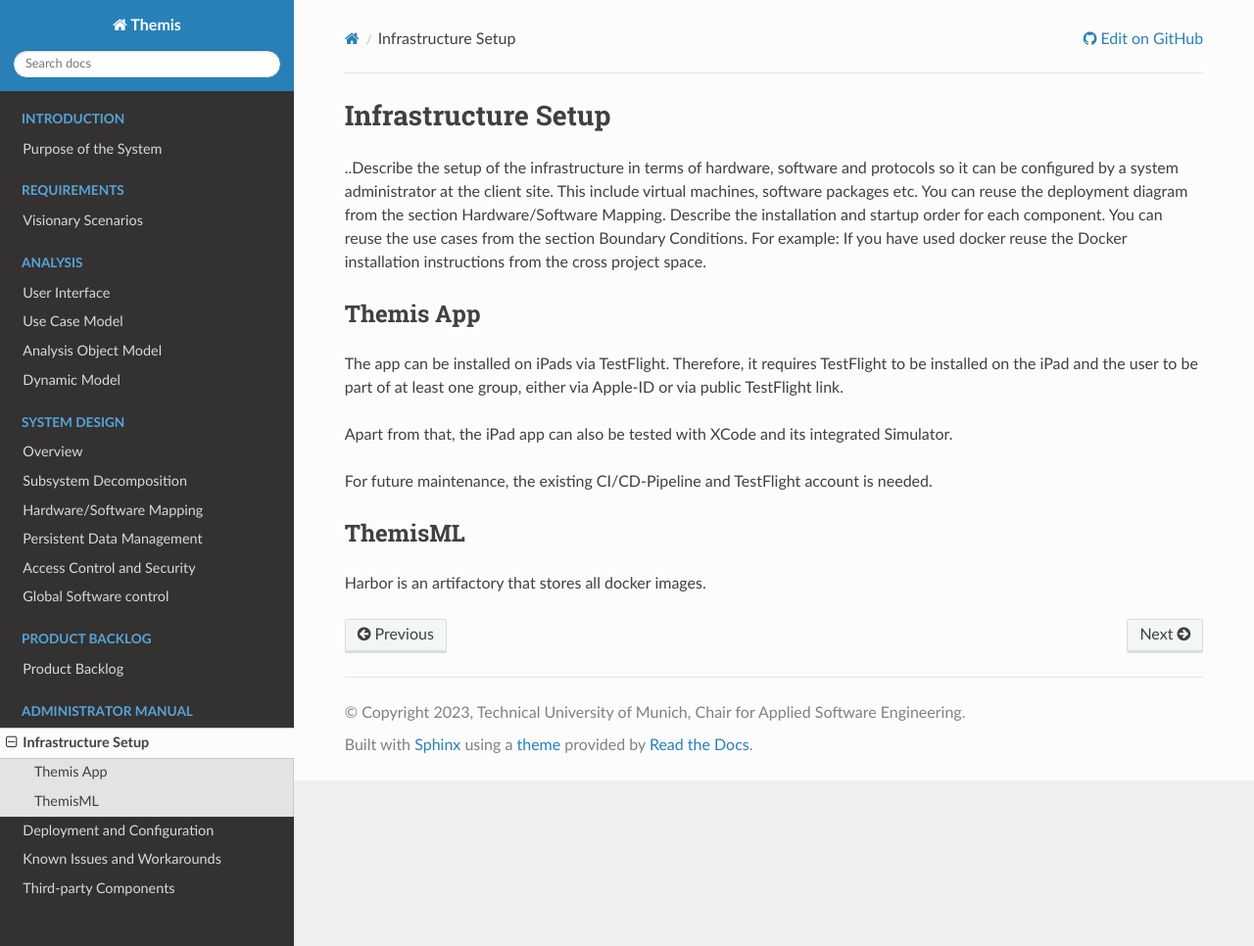
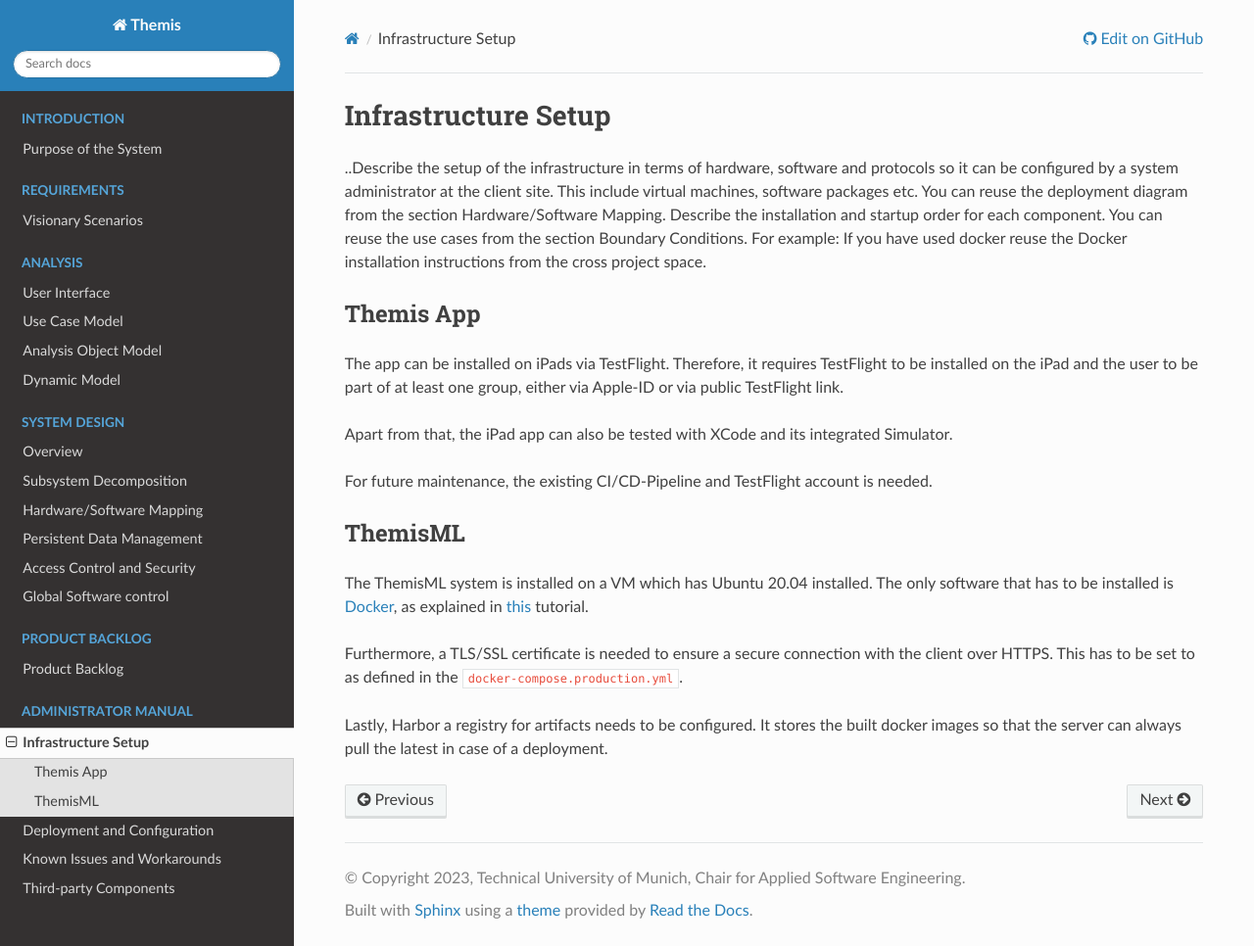
Before and after one commit to ls1intum/Themis, a Sphinx documentation site: the page built from docs/admin/infrastructure.rst, in a window 1280 px wide and 966 px high. Shown: the whole window at 98% size. Built offline with Sphinx 7.4.7 and the Read the Docs theme 2.0.0, drawn with Linux system fonts in a browser that asks for light colours.

Commit message:
newer version

```diff
--- a/docs/admin/infrastructure.rst
+++ b/docs/admin/infrastructure.rst
@@ -18,4 +18,16 @@ For future maintenance, the existing CI/CD-Pipeline and TestFlight account is ne
 ThemisML
 *****
 
-Harbor is an artifactory that stores all docker images.
+The ThemisML system is installed on a VM which has Ubuntu 20.04 installed. The only software that has to be installed is
+`Docker`_, as explained in `this`_ tutorial.
+
+Furthermore, a TLS/SSL certificate is needed to ensure a secure connection with the client over HTTPS. This has to be set to
+as defined in the ``docker-compose.production.yml``.
+
+Lastly, Harbor a registry for artifacts needs to be configured. It stores the built docker images so that the server can
+always pull the latest in case of a deployment.
+
+.. links
+.. _Docker: https://www.docker.com/
+.. _this: https://docs.docker.com/engine/install/ubuntu/
+.. _Harbor: https://harbor.ase.in.tum.de/
```
Also changed, not shown: docs/admin/deployment.rst (+8 -4 lines).
